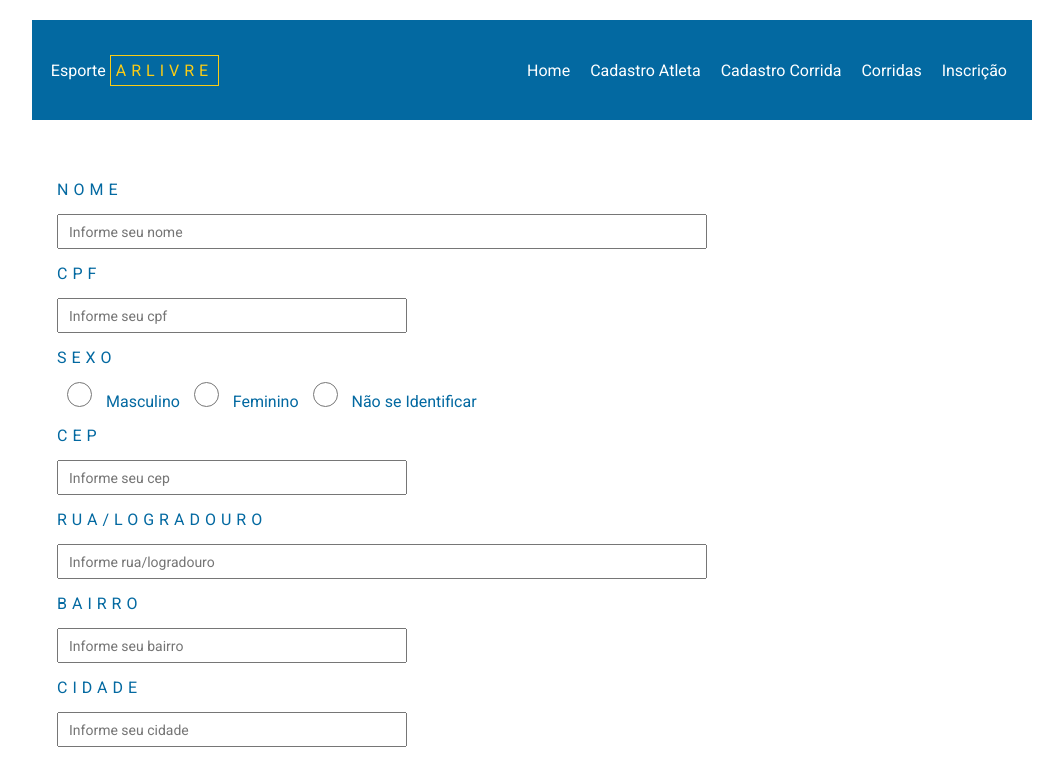
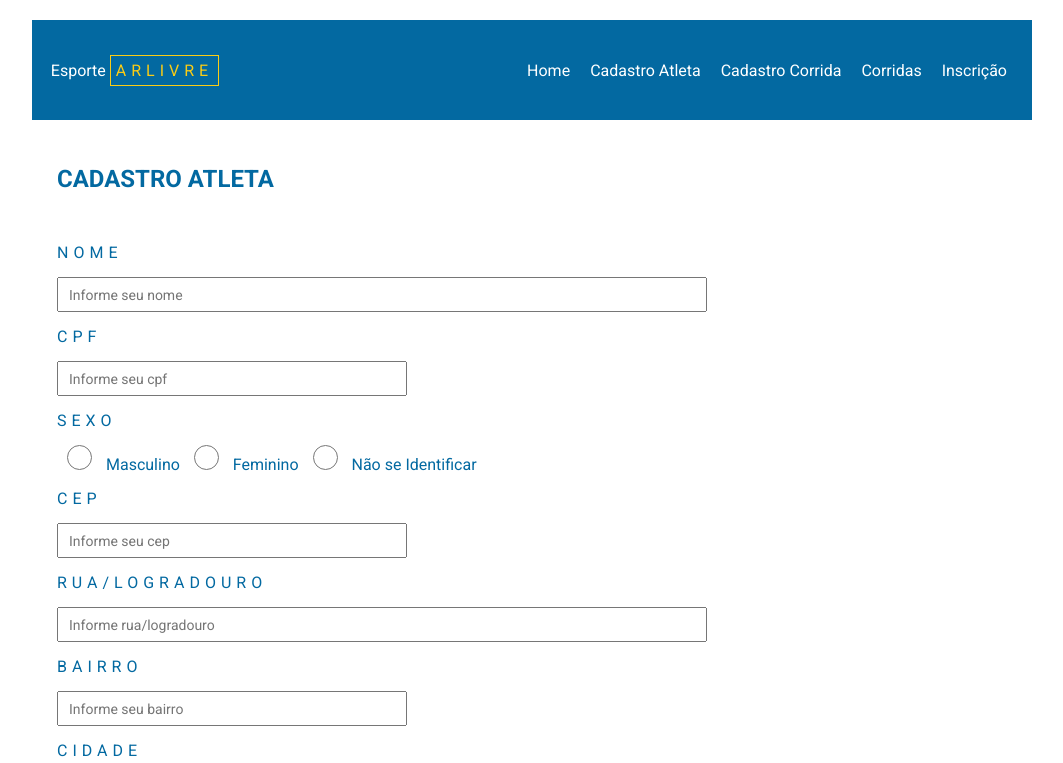
Before and after one commit to TheKito7/EsporteArlivre02, an Angular app: page / in a window 1280 px wide. Shown: the top 763 px of the page, without its empty margins (108-1171 px from the left). Built offline with nearby package versions, Linux system fonts and the light colour scheme.

Commit message:
Adicionado o título

```diff
--- a/src/app/component/atleta-component/atleta-component.html
+++ b/src/app/component/atleta-component/atleta-component.html
@@ -1,4 +1,6 @@
 <div id="div-form">
+    <h2>Cadastro Atleta </h2>
+
     <form id="form-atleta">
         <label for="nome">Nome</label>
         <input type="text" name="nome" id="nome" class="input01" required maxlength="80" placeholder="Informe seu nome">
```
